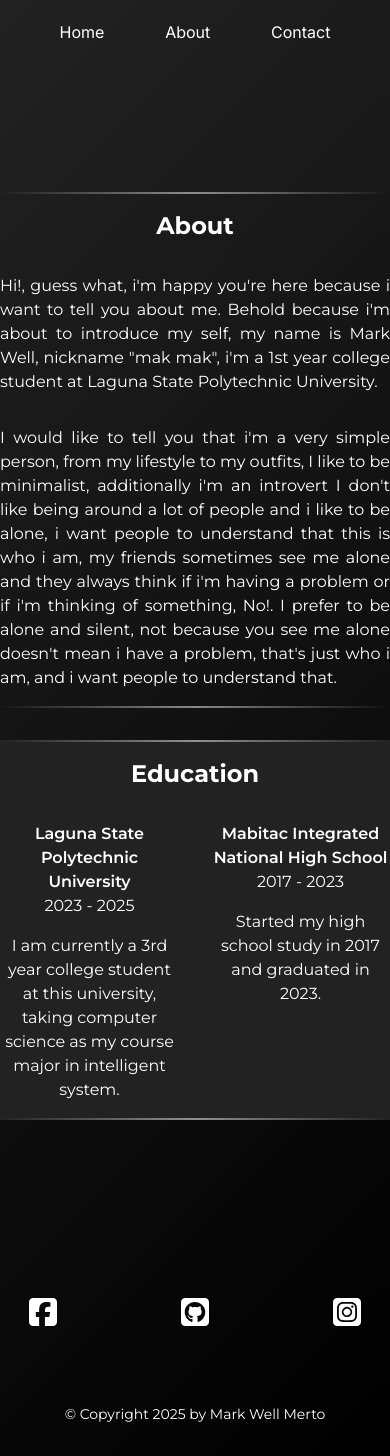
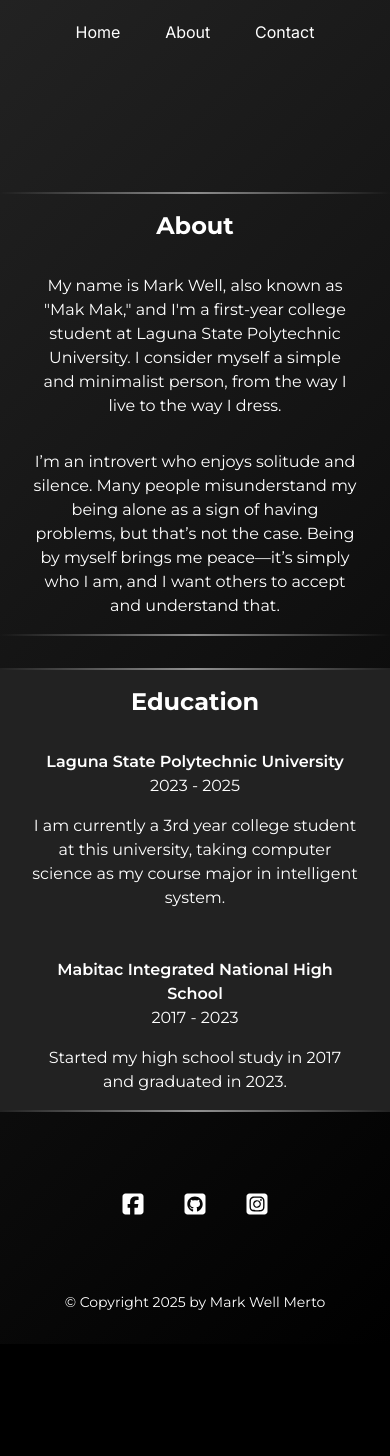
Before and after one commit to mark-well/Portfolio, a React (Vite) app in the folder frontend/: page /about in a window 390 px wide. After the commit the page ends 1344 px from the top, so only its background shows below. Built offline with nearby package versions, Linux system fonts and the light colour scheme.

Commit message:
feat: add basic responsiveness and animations

```diff
--- a/frontend/src/components/Header.jsx
+++ b/frontend/src/components/Header.jsx
@@ -3,7 +3,7 @@ function Header() {
     return (
         <header className="text-base min-h-16 flex items-center w-full text-[var(--text-color)]">
             <nav className="w-full">
-                <ul className="navigation flex items-center justify-center gap-12">
+                <ul className="navigation-default flex items-center justify-center gap-12 max-md:gap-8">
                     <a href="/home"><li>Home</li></a>
                     <a href="/about"><li>About</li></a>
                     <a href="/contact"><li>Contact</li></a>
--- a/frontend/src/index.css
+++ b/frontend/src/index.css
@@ -18,6 +18,7 @@
     margin: 0;
     padding: 0;
     box-sizing: border-box;
+    /* border: 1px solid white; */
   }
 }
 
@@ -38,14 +39,22 @@
   -moz-osx-font-smoothing: grayscale;
 }
 
-.navigation > a {
+.navigation-default > a {
   transition: all 120ms ease;
-  padding: 0.3rem 0.4rem;
+  padding: 0.2rem 0.4rem;
   border-radius: 2px;
 }
 
-.navigation > a:hover {
+.navigation-default > a:hover {
   background-color: var(--accent-color);
+}
+
+.profile-picture {
+  position: relative;
+  transition: all 250ms ease;
+}
+
+.profile-picture:hover {
   transform: scale(1.1);
 }
 
@@ -89,6 +98,18 @@
   background-image: linear-gradient(to right, var(--accent-color) 0%, var(--accent-color-dark) 100%);
 }
 
+.send-email * {
+  border: 1px solid transparent;
+  transition: all 120ms ease;
+}
+.send-email textarea:hover {
+  border: 1px solid var(--accent-color);
+}
+
+.send-email input:hover {
+  border: 1px solid var(--accent-color);
+}
+
 .no-page-container {
   --s: 100px; /* control the size*/
   --c1: rgba(34,34,34, 0.3);
--- a/frontend/src/pages/About.jsx
+++ b/frontend/src/pages/About.jsx
@@ -19,25 +19,24 @@ function About() {
             <Header />
 
             <div className='flex flex-col gap-y-8 mt-32 font-montserrat'>
-                <section className='info-section about-section'>
+                <section className='info-section about-section pl-8 pr-8'>
                     <h2 className='font-bold text-2xl'>About</h2>
-                    <div className='flex flex-col gap-y-8 text-justify'>
+                    <div className='flex flex-col gap-y-8 text-center'>
                         <p className='max-w-3xl'>
-                            Hi!, guess what, i'm happy you're here because i want to tell you about me.
-                            Behold because i'm about to introduce my self, my name is Mark Well, nickname "mak mak", i'm a 1st year college student at Laguna State Polytechnic University.
+                            My name is Mark Well, also known as "Mak Mak," and I'm a first-year college student at Laguna State Polytechnic University.
+                            I consider myself a simple and minimalist person, from the way I live to the way I dress.
                         </p>
                         <p className='max-w-3xl'>
-                            I would like to tell you that i'm a very simple person, from my lifestyle to my outfits, I like to be minimalist, additionally i'm an introvert I don't like being
-                            around a lot of people and i like to be alone, i want people to understand that this is who i am, my friends sometimes see me alone and they always think if i'm
-                            having a problem or if i'm thinking of something, No!. I prefer to be alone and silent, not because you see me alone doesn't mean i have a problem, that's just
-                            who i am, and i want people to understand that.
+                            I’m an introvert who enjoys solitude and silence.
+                            Many people misunderstand my being alone as a sign of having problems, but that’s not the case.
+                            Being by myself brings me peace—it’s simply who I am, and I want others to accept and understand that.
                         </p>
                     </div>
                 </section>
 
-                <section className='info-section education-section bg-[var(--primary-color-light)]'>
+                <section className='info-section education-section bg-[var(--primary-color-light)] pl-8 pr-8'>
                     <h2 className='font-bold text-2xl'>Education</h2>
-                    <div className="schools max-w-4xl gap-x-8 flex justify-center text-center text-base">
+                    <div className="schools max-w-4xl gap-x-8 gap-y-12 flex justify-center text-center text-base max-sm:flex-col">
                         <div className="lspu flex-1 flex flex-col gap-y-4">
                             <div>
                                 <h3 className='font-semibold'>Laguna State Polytechnic University</h3>
@@ -56,10 +55,10 @@ function About() {
                 </section>
             </div>
 
-            <section className='socials flex justify-center gap-x-28 mt-44'>
-                <a href='https://www.facebook.com/markwell.fb' target='_blank'><FontAwesomeIcon icon="fa-brands fa-square-facebook" size='2xl'/></a>
-                <a href='https://github.com/mark-well' target='_blank'><FontAwesomeIcon icon="fa-brands fa-square-github" size='2xl'/></a>
-                <a href='https://www.instagram.com/its__merts/' target='_blank'><FontAwesomeIcon icon="fa-brands fa-square-instagram" size='2xl'/></a>
+            <section className='socials flex justify-center gap-x-28 mt-44 max-sm:gap-x-8 max-sm:mt-20'>
+                <a href='https://www.facebook.com/markwell.fb' target='_blank'><FontAwesomeIcon icon="fa-brands fa-square-facebook" size='xl'/></a>
+                <a href='https://github.com/mark-well' target='_blank'><FontAwesomeIcon icon="fa-brands fa-square-github" size='xl'/></a>
+                <a href='https://www.instagram.com/its__merts/' target='_blank'><FontAwesomeIcon icon="fa-brands fa-square-instagram" size='xl'/></a>
             </section>
 
             <Footer className="mt-11"/>
--- a/frontend/src/pages/Contact.jsx
+++ b/frontend/src/pages/Contact.jsx
@@ -16,7 +16,7 @@ function Contact() {
                 <title>Contact</title>
             </Helmet>
             <Header />
-            <div className="w-full pl-[180px] pr-[180px] flex gap-x-40 mt-36 font-montserrat">
+            <div className="w-full pl-[180px] pr-[180px] flex gap-x-40 gap-y-20 mt-36 font-montserrat max-sm:flex-col max-sm:px-8">
                 <div className="flex-1 flex flex-col gap-y-20">
                     <div className='flex flex-col gap-y-4'>
                         <h1 className='font-bold text-3xl'>Get in Touch</h1>
@@ -40,8 +40,8 @@ function Contact() {
                     </div>
                 </div>
                 <div className="flex-1">
-                    <form action="post" className='flex flex-col gap-y-4 mt-12'>
-                        <div className='nameContainer flex gap-x-6'>
+                    <form action="post" className='send-email flex flex-col gap-y-4 mt-12'>
+                        <div className='nameContainer flex gap-x-6 max-sm:flex-col max-sm:gap-y-4'>
                             <div className='fullName flex flex-col gap-y-4'>
                                 <label htmlFor="name">Your Full Name</label>
                                 <input id='name' name='name' type="text" placeholder='Name' className='h-12 pl-4 pr-4 outline-hidden bg-[var(--primary-color-light)]'/>
--- a/frontend/src/pages/Home.jsx
+++ b/frontend/src/pages/Home.jsx
@@ -11,8 +11,8 @@ function Home() {
                 <title>Home</title>
             </Helmet>
             <Header />
-            <HeroSection className="px-48"/>
-            <h2 className='max-w-full px-48'>Currently studying <span className='text-highlight'>Computer Science</span> and working on personal projects to expand my knowledge.</h2>
+            <HeroSection className="px-48 max-sm:px-4"/>
+            <h2 className='max-w-full px-48 max-sm:px-4 max-sm:mt-4 max-sm:mb-4 max-sm:text-center'>Currently studying <span className='text-highlight'>Computer Science</span> and working on personal projects to expand my knowledge.</h2>
         </>
     );
 }
--- a/frontend/src/pages/NoPage.jsx
+++ b/frontend/src/pages/NoPage.jsx
@@ -13,7 +13,7 @@ function NoPage() {
                 <h1 className="font-bold text-8xl text-center mt-28">404</h1>
                 <section className='info-section mt-14 about-section bg-[var(--primary-color)] font-montserrat'>
                     <h2 className='font-bold text-4xl'>Oops!</h2>
-                    <div className='flex flex-col gap-y-8 text-justify'>
+                    <div className='flex flex-col gap-y-8 text-justify p-8'>
                         <p className='max-w-3xl'>
                             Sorry, the page you're looking for doesn't seem to exist in this universe.
                         </p>
```
Also changed, not shown: frontend/src/components/HeroSection.jsx (+7 -5 lines).
